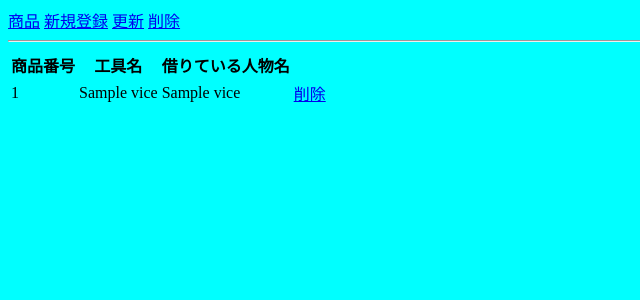
After one commit to Daisuke-langu/final, a PHP site: page /delete-input.php in a window 1280 px wide. The commit adds this page. Shown: the top 300 px of the page, without its empty margins (0-640 px from the left). Run offline with PHP 8.4, Linux system fonts and the light colour scheme; tables that the repository leaves empty or names only in its code hold one stand-in row (values such as "Sample post").

Commit message:
7.更新

```diff
--- /dev/null
+++ b/src/css/all.css
@@ -0,0 +1,9 @@
+body {
+    background-color: aqua;
+}
+.t1 {
+    text-align: center;
+    margin: auto;
+    background-color: black;
+    color: beige;
+}
--- /dev/null
+++ b/src/delete-input.php
@@ -0,0 +1,21 @@
+<?php require 'header.php'; ?>
+<?php require 'menu.php'; ?>
+<?php require 'db-connect.php';?>
+<link rel="stylesheet" href="css/all.css">
+<table>
+    <tr><th>商品番号</th><th>工具名</th><th>借りている人物名</th><th></th></tr>
+<?php $pdo=new PDO($connect,USER,PASS);
+foreach($pdo->query('select * from vice') as $row) { ?>
+ <tr>
+    <?php echo '<td>', $row['id'] ,'</td>';?>
+    <?php echo '<td>', $row['vice_name'] ,'</td>';?>
+    <?php echo '<td>', $row['h_name'] ,'</td>';?>
+    <td>
+        <?php echo '<a href="delete-output.php?id=', $row['id'], '">削除</a>'; ?>
+    </td>
+ </tr>
+
+<?php }?>
+</table>
+
+<?php require 'footer.php'; ?>
--- a/src/menu.php
+++ b/src/menu.php
@@ -1,5 +1,5 @@
-<a href="product.php">商品</a>
+<a href="prouduct.php">商品</a>
 <a href="new-aitem-input.php">新規登録</a>
-<a href="logout-input.php">更新</a>
-<a href="customer-input.php">削除</a>
+<a href="update-input.php">更新</a>
+<a href="delete-input.php">削除</a>
 <hr>
--- a/src/new-aitem-input.php
+++ b/src/new-aitem-input.php
@@ -1,6 +1,7 @@
 <?php session_start();?>
 <?php require 'header.php'; ?>
 <?php require 'menu.php'; ?>
+<link rel="stylesheet" href="css/all.css">
 <p>商品を追加します。</p>
 <form action="new-aitem-output.php" method="post">
     商品名<input type="text" name="vice_name"><br>
--- a/src/new-aitem-output.php
+++ b/src/new-aitem-output.php
@@ -2,6 +2,7 @@
 <?php require 'header.php'; ?>
 <?php require 'menu.php'; ?>
 <?php require 'db-connect.php';?>
+<link rel="stylesheet" href="css/all.css">
 <?php
 $pdo=new PDO($connect,USER,PASS);
 $sql=$pdo->prepare('insert into vice values(null, ?, ?)');
--- a/src/update-input.php
+++ b/src/update-input.php
@@ -1,6 +1,7 @@
 <?php require 'header.php'; ?>
 <?php require 'menu.php'; ?>
 <?php require 'db-connect.php';?>
+<link rel="stylesheet" href="css/all.css">
 <?php $pdo=new PDO($connect,USER,PASS);
 foreach($pdo->query('select * from vice') as $row) { ?>
  <form action="update-output.php" method="post">
--- a/src/update-output.php
+++ b/src/update-output.php
@@ -2,6 +2,7 @@
 <?php require 'header.php'; ?>
 <?php require 'menu.php'; ?>
 <?php require 'db-connect.php';?>
+<link rel="stylesheet" href="css/all.css">
 <?php
 $pdo=new PDO($connect,USER,PASS);
 $sql=$pdo->prepare('update vice set vice_name=?, h_name=? where id=?');
```
Also changed, not shown: src/delete-output.php (added, +13 -0 lines), src/prouduct.php (+11 -18 lines).
